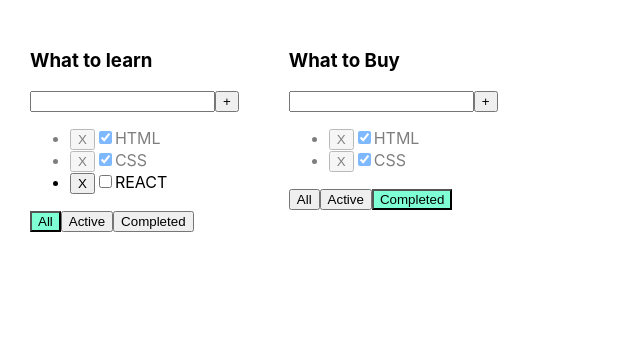
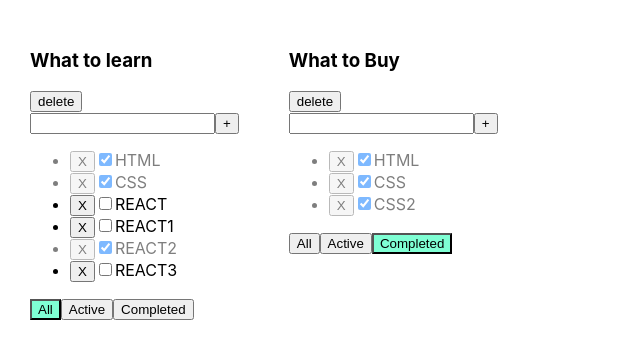
Before and after one commit to Begins1986/TodoListIgor, a React (Create React App) app: page / in a window 1280 px wide. Shown: the top 358 px of the page, without its empty margins (0-640 px from the left). Built offline with nearby package versions, Linux system fonts and the light colour scheme.

Commit message:
Add lesson 5 (second part)

```diff
--- a/src/App.tsx
+++ b/src/App.tsx
@@ -1,6 +1,6 @@
 import React, {useState} from 'react';
 import './App.css';
-import {Todolist} from "./Todolist";
+import {TaskType, Todolist} from "./Todolist";
 import {v1} from "uuid";
 
 export type FilterValueType = 'All' | 'Active' | 'Completed'
@@ -11,51 +11,74 @@ type TodolistType = {
     filter: FilterValueType
 }
 
+type TasksType = {
+[key:string]:Array<TaskType>
+}
+
 function App() {
+
+    let todolistID1 = v1()
+    let todolistID2 = v1()
+
     const [todolist, setTodolist] = useState<Array<TodolistType>>([
-        {id: v1(), title: 'What to learn', filter: 'All'},
-        {id: v1(), title: 'What to Buy', filter: 'Completed'},
+        {id: todolistID1, title: 'What to learn', filter: 'All'},
+        {id: todolistID2, title: 'What to Buy', filter: 'Completed'},
     ])
-    const [tasks, setTasks] = useState(
-        [
-            {id: v1(), title: 'HTML', isDone: true},
-            {id: v1(), title: 'CSS', isDone: true},
-            {id: v1(), title: 'REACT', isDone: false},
-        ]
-    )
-
+    const [tasks, setTasks] = useState<TasksType>
+    ({
+        [todolistID1]:
+            [
+                {id: v1(), title: 'HTML', isDone: true},
+                {id: v1(), title: 'CSS', isDone: true},
+                {id: v1(), title: 'REACT', isDone: false},
+                {id: v1(), title: 'REACT1', isDone: false},
+                {id: v1(), title: 'REACT2', isDone: true},
+                {id: v1(), title: 'REACT3', isDone: false},
+            ],
+        [todolistID2]:
+            [
+                {id: v1(), title: 'HTML', isDone: true},
+                {id: v1(), title: 'CSS', isDone: true},
+                {id: v1(), title: 'CSS2', isDone: true},
+                {id: v1(), title: 'REACT', isDone: false},
+            ],
+    })
     // const [filter, setFilter] = useState<FilterValueType>('All')
 
-    const removeTask = (taskId: string) => {
-        setTasks(tasks.filter(t => t.id !== taskId))
+    const removeTask = (todolistID: string, taskId: string) => {
+        setTasks({...tasks, [todolistID]: tasks[todolistID].filter(el => el.id !== taskId)})
     }
 
-    const addTask = (value: string) => {
-        setTasks([{id: v1(), title: value, isDone: true}, ...tasks])
+    const addTask = (todolistID: string, value: string) => {
+        setTasks({...tasks, [todolistID]: [{id: v1(), title: value, isDone: true}, ...tasks[todolistID]]})
     }
 
-    const changeStatus = (tId: string, newIsDone: boolean) => {
-        setTasks(tasks.map(el => el.id === tId ? {...el, isDone: newIsDone} : el))
+    const changeStatus = (todolistID: string, tId: string, newIsDone: boolean) => {
+        setTasks({...tasks, [todolistID]: tasks[todolistID].map(el => el.id === tId ? {...el, isDone: newIsDone} : el)})
     }
 
-    const changeFilter = (todolistID:string, filter: FilterValueType) => {
-        setTodolist(todolist.map(el=>el.id===todolistID?{...el, filter}:el))
+    const changeFilter = (todolistID: string, filter: FilterValueType) => {
+        setTodolist(todolist.map(el => el.id === todolistID ? {...el, filter} : el))
     }
 
+    const removeTodolist = (todolistID: string) => {
+        setTodolist(todolist.filter(el => el.id !== todolistID))
+        delete tasks[todolistID]
+    }
 
 
     return (
         <div className="App">
             {
                 todolist.map(tl => {
-                    let tasksForTodolist = tasks
+                    let tasksForTodolist = tasks[tl.id]
 
                     if (tl.filter === 'Active') {
-                        tasksForTodolist = tasks.filter(el => !el.isDone)
+                        tasksForTodolist = tasks[tl.id].filter(el => !el.isDone)
                     }
 
                     if (tl.filter === 'Completed') {
-                        tasksForTodolist = tasks.filter(el => el.isDone)
+                        tasksForTodolist = tasks[tl.id].filter(el => el.isDone)
                     }
 
 
@@ -70,6 +93,7 @@ function App() {
                             addTask={addTask}
                             changeStatus={changeStatus}
                             filter={tl.filter}
+                            removeTodolist={removeTodolist}
                         />
                     )
                 })
--- a/src/Todolist.tsx
+++ b/src/Todolist.tsx
@@ -7,13 +7,14 @@ type PropsTodolistType = {
     title: string
     tasks: Array<TaskType>
     filter:FilterValueType
-    removeTask: (taskId: string) => void
+    removeTask: (todolistID:string, taskId: string) => void
     changeFilter: (todolistID:string, filter: FilterValueType) => void
-    addTask: (value: string) => void
-    changeStatus: (tId:string, newIsDone:boolean)=>void
+    addTask: (todolistID:string, value: string) => void
+    changeStatus: (todolistID:string, tId:string, newIsDone:boolean)=>void
+    removeTodolist:(todolistID: string)=>void
 }
 
-type TaskType = {
+export type TaskType = {
     id: string
     title: string
     isDone: boolean
@@ -27,7 +28,7 @@ export const Todolist = (props: PropsTodolistType) => {
 
     const onClickHandler = () => {
         if(title.trim()!==''){
-            props.addTask(title.trim())
+            props.addTask(props.todolistID, title.trim())
             setTitle('')
 
         } else{
@@ -51,9 +52,15 @@ export const Todolist = (props: PropsTodolistType) => {
     const onChangeFilterHandler = (filter: FilterValueType) => {
         props.changeFilter(props.todolistID, filter)
     }
+
+    const removeTodolistHandler = () => {
+      props.removeTodolist(props.todolistID)
+    }
+
     return (
         <div>
             <h3>{props.title}</h3>
+            <button onClick={removeTodolistHandler}>delete</button>
             <div>
                 <input
                     className={error?style.error: ''}
@@ -66,11 +73,11 @@ export const Todolist = (props: PropsTodolistType) => {
             <ul>
                 {props.tasks.map(el => {
                     const onClickHandler = ()=>{
-                        props.removeTask(el.id)
+                        props.removeTask(props.todolistID, el.id)
                     }
                     const onChangeHandler = (e:ChangeEvent<HTMLInputElement>)=>{
                         let newIsDoneValue = e.currentTarget.checked
-                        props.changeStatus(el.id, newIsDoneValue)
+                        props.changeStatus(props.todolistID, el.id, newIsDoneValue)
                     }
                     return <li key={el.id} className={el.isDone? style.isDone:''}>
                         <button onClick={onClickHandler}>X</button>
```
